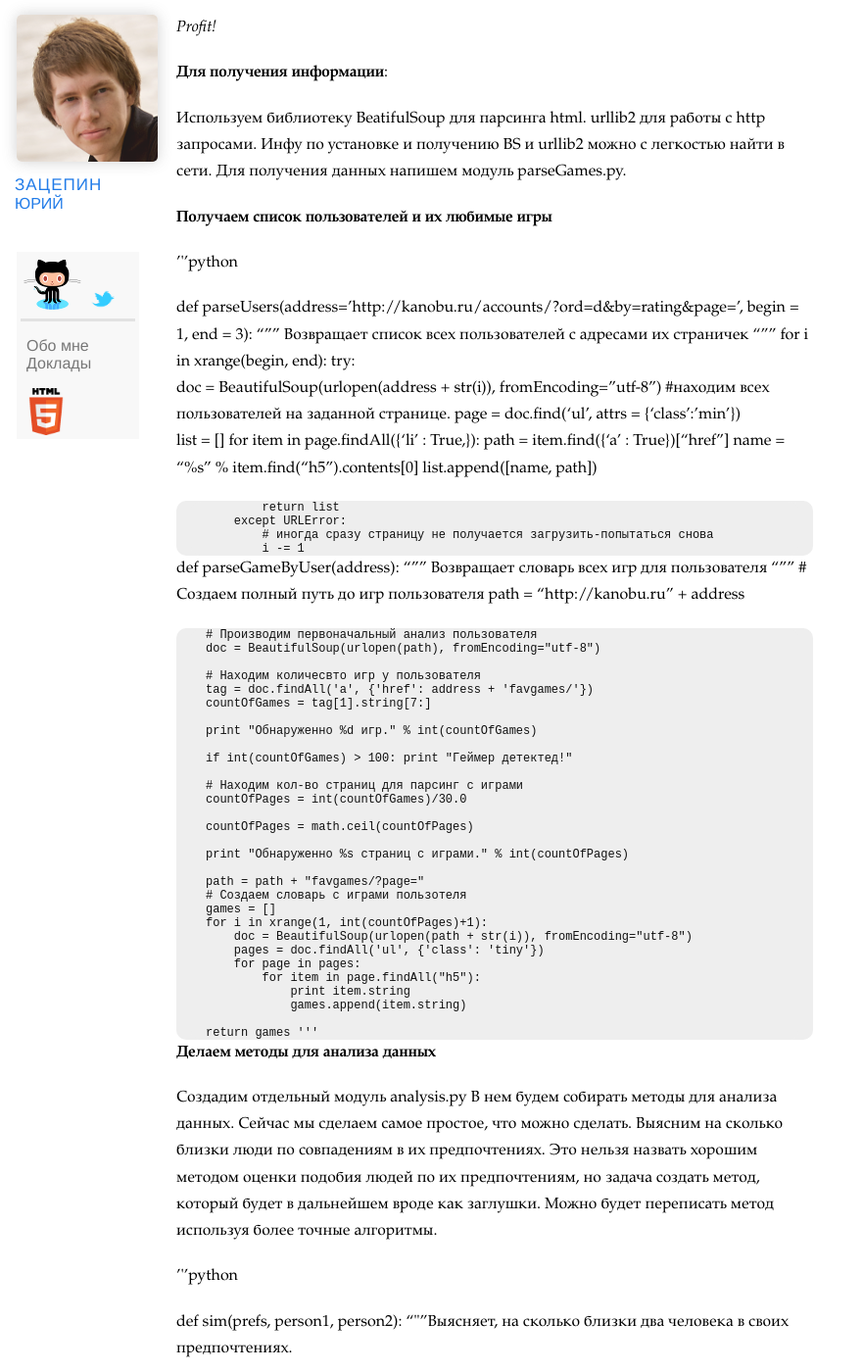
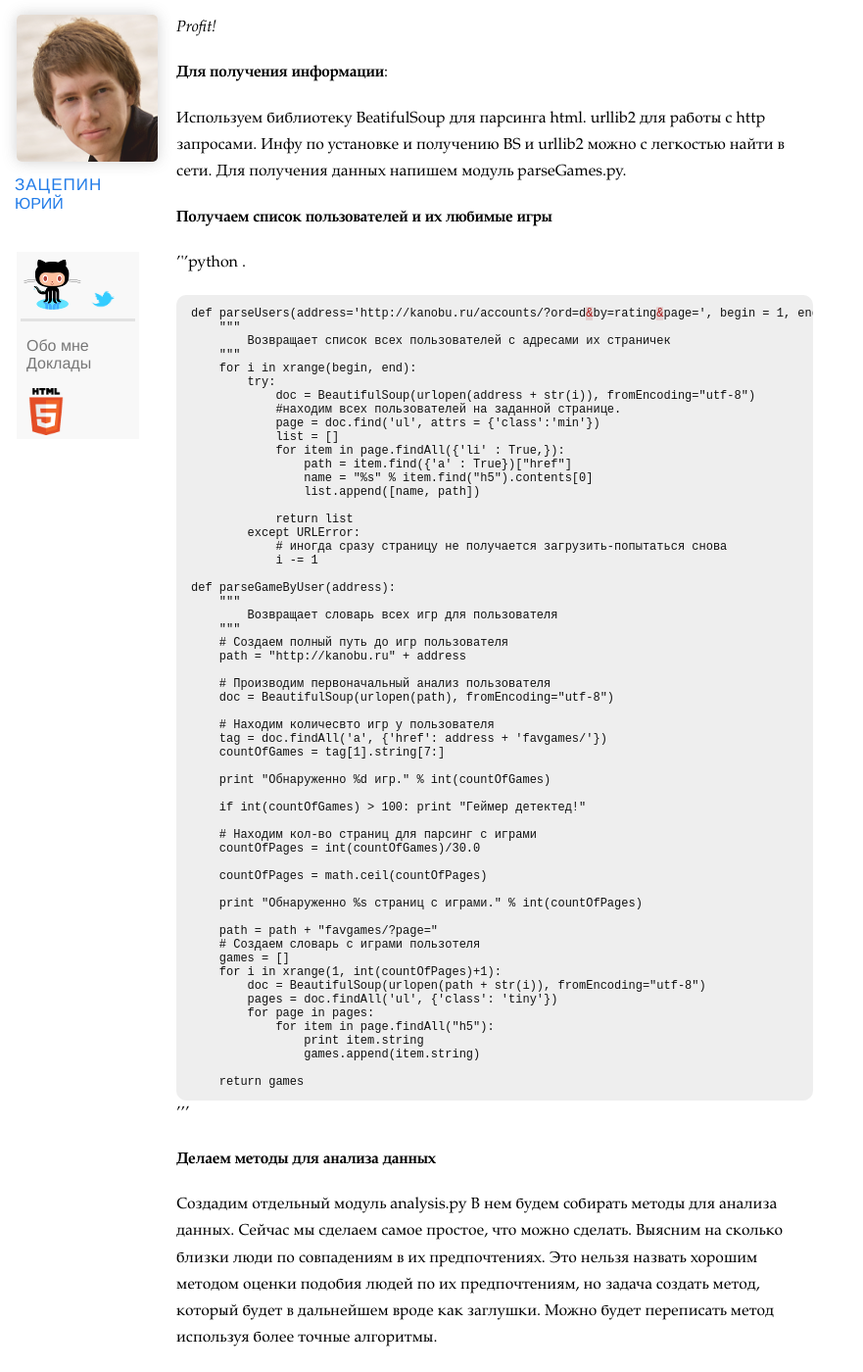
Before and after one commit to Partysun/partysun.github.com, a Jekyll site: the page built from _posts/2011-11-21-analyzes-social-network.markdown, in a window 1280 px wide and 1400 px high, scrolled down 911 px. Shown: the whole window at 98% size, without its empty margins (0-881 px from the left). Built offline with Jekyll 4.4.1, drawn with Linux system fonts in a browser that asks for light colours; nearby versions of some CDN libraries; Markdown is read by kramdown in place of the engine named in the settings; comment, search, counter and statistics services are not loaded; some of the changed text lies outside the part shown.

Commit message:
new post

```diff
--- a/_posts/2011-11-21-analyzes-social-network.markdown
+++ b/_posts/2011-11-21-analyzes-social-network.markdown
@@ -35,7 +35,7 @@ permalink: /2011/11/analyzen-part1/
 **Получаем список пользователей и их любимые игры**
 
 '''python
-
+.{% highlight html %}
 def parseUsers(address='http://kanobu.ru/accounts/?ord=d&by=rating&page=', begin = 1, end = 3):
     """
         Возвращает список всех пользователей с адресами их страничек
@@ -93,6 +93,7 @@ def parseGameByUser(address):
                 games.append(item.string)
 
     return games
+{% endhighlight %}
 '''
 
 **Делаем методы для анализа данных**
```
